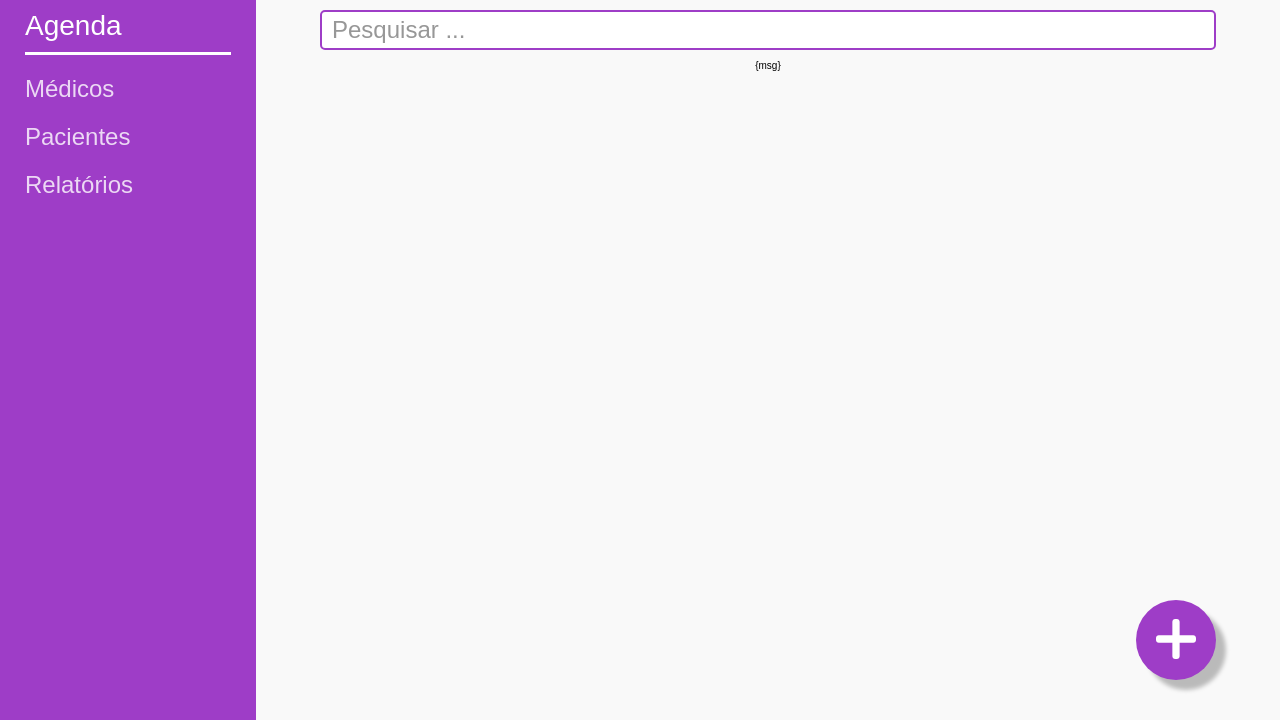
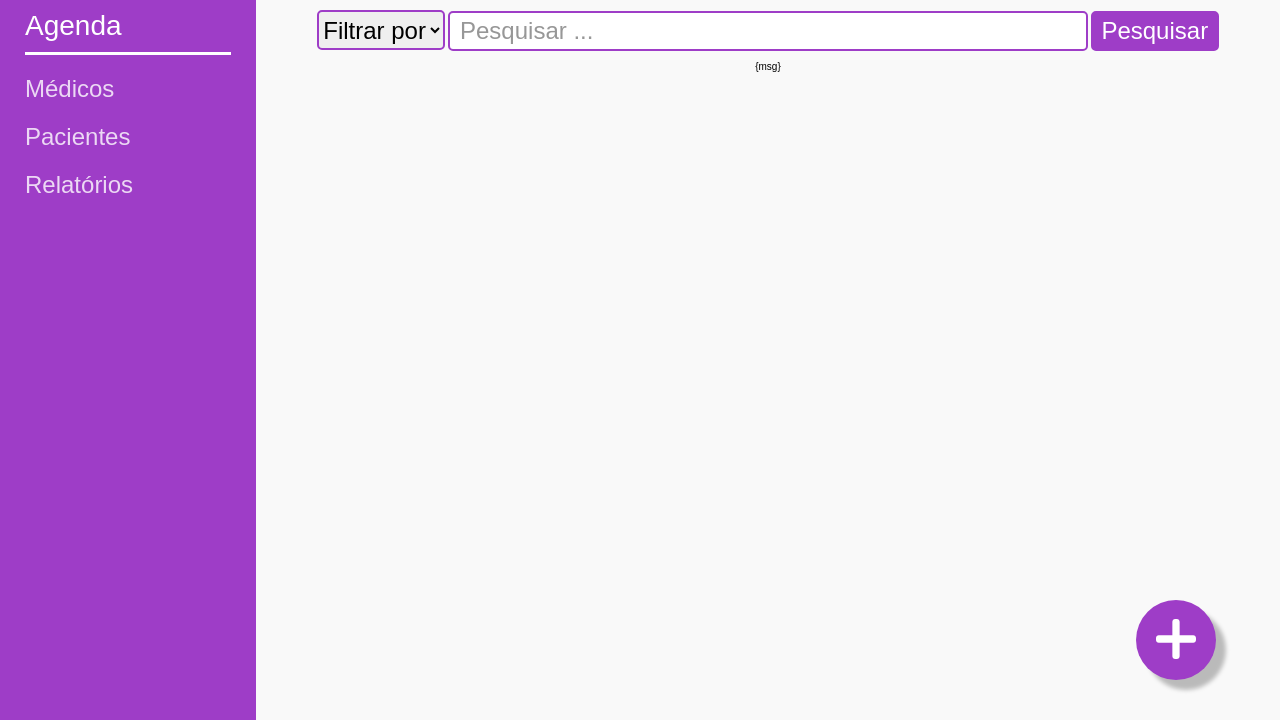
Before and after one commit to loterio/seven-clinic, a PHP site: page /pages/agendamento.html in a window 1280 px wide. Shown: the part 80-800 px from the top of the page. Run offline with PHP 8.4, Linux system fonts and the light colour scheme.

Commit message:
Inicio barra de pesquisa agendamentos

```diff
--- a/dev/assets/css/agendamento.css
+++ b/dev/assets/css/agendamento.css
@@ -144,8 +144,8 @@
 .pesquisar {
   margin: 1rem 0;
 }
-.pesquisar input {
-  width: 70vw;
+.pesquisar input{
+  width: 50vw;
   height: 4rem;
   border-radius: 0.5rem;
   border: 0.2rem solid #9E3DC7;
@@ -156,6 +156,42 @@
 
 .pesquisar input::-webkit-input-placeholder{
   color:#979797;
+}
+
+.pesquisar select{
+  width: 10vw;
+  height: 4rem;
+  border-radius: 0.5rem;
+  border: 0.2rem solid #9E3DC7;
+  outline: none;
+  color:#000;
+  /* padding-left: 1rem; */
+  font-size: 2.4rem;
+}
+.pesquisar select option{
+  color:  #000;
+}
+.pesquisar select option:disabled{
+  color:  #979797;
+}
+
+.pesquisar button{
+  width: 10vw;
+  height: 4rem;
+  border-radius: 0.5rem;
+  border: 0.2rem solid #9E3DC7;
+  background-color: #9E3DC7;
+  color: white;
+  outline: none;
+  /* padding-left: 1rem; */
+  font-size: 2.4rem;
+}
+.pesquisar button:hover, .pesquisar input:hover, .pesquisar select:hover{
+  /* border: 0.2rem solid #fff; */
+  /* background-color: #fff;
+  color: #9E3DC7; */
+  transition: 0.2s;
+  box-shadow: 2px 2px 2px 1px rgba(0, 0, 0, 0.2);
 }
 
 .eventos-data {
@@ -419,7 +455,7 @@
     background-color: #9E3DC7;
   }
 
-  .pesquisar input, .card-data {
+  .pesquisar input, .pesquisar select, .pesquisar button, .card-data {
     width: 90vw;
   }
 
@@ -503,7 +539,7 @@
     background-color: #9E3DC7;
   }
 
-  .pesquisar input, .card-data {
+  .pesquisar input, .pesquisar select, .pesquisar button, .card-data{
     width: 90vw;
   }
   .evento {
--- a/dev/pages/agendamento.html
+++ b/dev/pages/agendamento.html
@@ -46,7 +46,15 @@
   </sidenav>
   <main>
     <form action="" class="pesquisar">
-      <input type="text" placeholder="Pesquisar ...">
+      <select name="filtro" id="filtro" required>
+        <option value="" disabled selected>Filtrar por:</option>
+        <option value="">Tudo</option>
+        <option value="">Paciente</option>
+        <option value="">Médico</option>
+        <option value="">Data</option>
+      </select>
+      <input type="text" name="busca" placeholder="Pesquisar ...">
+      <button type="submit" name="pesquisa" value="buscar">Pesquisar</button>
     </form>
     <div class="datas">
       {msg}
```
Also changed, not shown: dev/assets/funcoes.php (+20 -1 lines).
